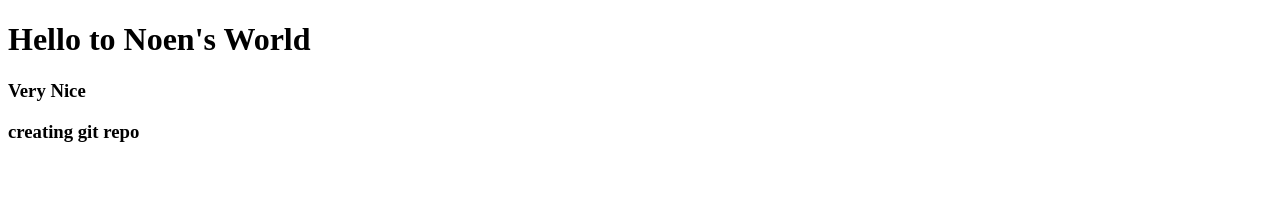
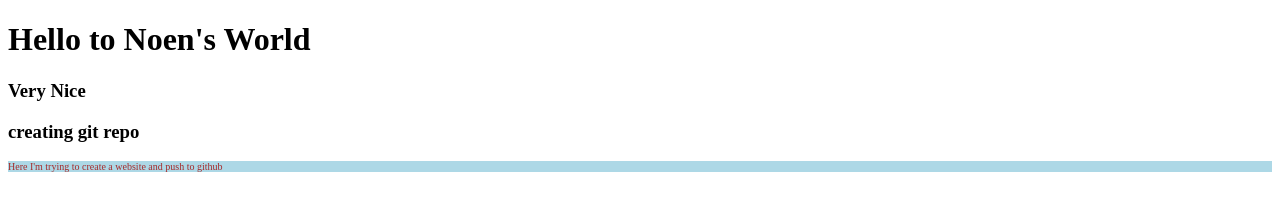
Before and after one commit to noen777/my-second-repo, a plain HTML site: page index.html in a window 1280 px wide. Drawn offline with Linux system fonts and the light colour scheme.

Commit message:
style updated

```diff
--- a/index.html
+++ b/index.html
@@ -11,5 +11,7 @@
     <h1>Hello to Noen's World</h1>
     <h3>Very Nice</h3>
     <h3>creating git repo</h3>
+    <p>Here I'm trying to create a website and push to github
+    </p>
 </body>
 </html>
--- a/style.css
+++ b/style.css
@@ -0,0 +1,6 @@
+p {
+    color: brown;
+    background-color: lightblue;
+    background-size: 50%;
+    font-size: 10px;
+}
```
